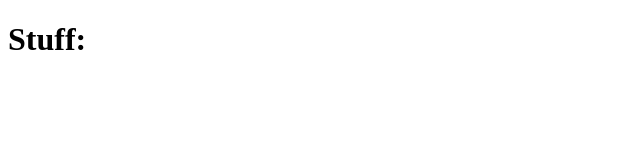
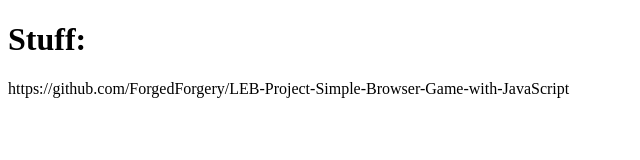
Before and after one commit to ForgedForgery/forgedforgery.github.io, a plain HTML site: page index.html in a window 1280 px wide. Shown: the whole page, without its empty margins (0-640 px from the left). Drawn offline with Linux system fonts and the light colour scheme.

Commit message:
Update index.html

```diff
--- a/index.html
+++ b/index.html
@@ -11,5 +11,6 @@
 
 <body>
     <h1>Stuff:</h1>
+    <p>https://github.com/ForgedForgery/LEB-Project-Simple-Browser-Game-with-JavaScript<p>
 </body>
 </html
```
